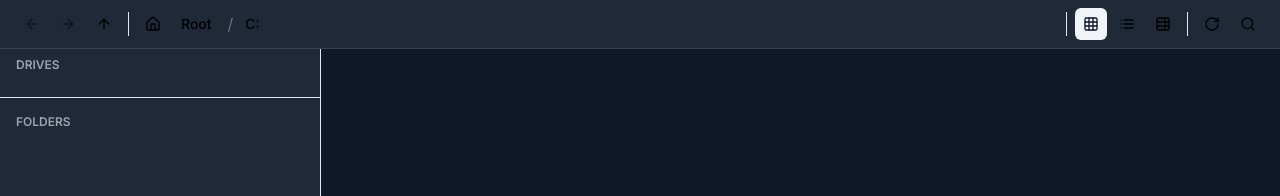
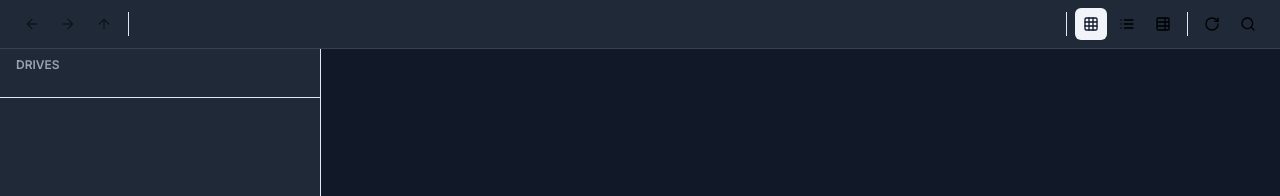
Before and after one commit to tetaplaun/av-explorer, a Next.js app: page / in a window 1280 px wide. Shown: the top 196 px of the page. Built offline with nearby package versions, Linux system fonts and the light colour scheme.

Commit message:
Refactor file path handling and improve directory loading logic in the Electron app. Updated initial currentPath state, added validation for empty paths, and enhanced Windows path detection. Modified DirectoryTree and Toolbar components for better user interaction and path segment processing.

```diff
--- a/app/page.tsx
+++ b/app/page.tsx
@@ -12,7 +12,7 @@ import { StatusBar } from '@/components/explorer/StatusBar'
 import { FileItem, ViewMode } from '@/types/explorer'
 
 export default function Home() {
-  const [currentPath, setCurrentPath] = useState<string>('C:\\')
+  const [currentPath, setCurrentPath] = useState<string>('')
   const [selectedFiles, setSelectedFiles] = useState<string[]>([])
   const [viewMode, setViewMode] = useState<ViewMode>('grid')
   const [history, setHistory] = useState<string[]>([])
@@ -45,6 +45,12 @@ export default function Home() {
 
   const loadFiles = async () => {
     try {
+      // Don't attempt to load if path is empty
+      if (!currentPath || currentPath.trim() === '') {
+        setFiles([])
+        return
+      }
+
       const items = await window.electronAPI.fileSystem.readDirectory(currentPath)
       setFiles(items)
     } catch (error) {
@@ -89,7 +95,9 @@ export default function Home() {
     const segments = currentPath.split(/[\\/]/).filter(Boolean)
     if (segments.length > 1) {
       segments.pop()
-      const parentPath = process.platform === 'win32'
+      // Detect Windows path by checking for drive letter pattern
+      const isWindowsPath = segments.length > 0 && /^[A-Za-z]:?$/.test(segments[0])
+      const parentPath = isWindowsPath
         ? segments.join('\\') + (segments.length === 1 ? '\\' : '')
         : '/' + segments.join('/')
       navigateToPath(parentPath)
@@ -133,7 +141,12 @@ export default function Home() {
               {/* Directory Tree */}
               {currentPath && (
                 <DirectoryTree
-                  rootPath={currentPath.split(/[\\/]/)[0] + (process.platform === 'win32' ? '\\' : '/')}
+                  rootPath={(() => {
+                    const firstSegment = currentPath.split(/[\\/]/)[0]
+                    // Check if it's a Windows drive letter
+                    const isWindowsPath = /^[A-Za-z]:?$/.test(firstSegment)
+                    return firstSegment + (isWindowsPath ? '\\' : '/')
+                  })()}
                   selectedPath={currentPath}
                   onPathSelect={navigateToPath}
                 />
--- a/components/explorer/DirectoryTree.tsx
+++ b/components/explorer/DirectoryTree.tsx
@@ -124,8 +124,8 @@ export function DirectoryTree({ rootPath, selectedPath, onPathSelect }: Director
             }
           }}
         >
-          <button
-            className="mr-1 p-0.5 hover:bg-gray-600 rounded"
+          <div
+            className="mr-1 p-0.5 hover:bg-gray-600 rounded cursor-pointer"
             onClick={(e) => {
               e.stopPropagation()
               toggleExpand(node)
@@ -136,7 +136,7 @@ export function DirectoryTree({ rootPath, selectedPath, onPathSelect }: Director
             ) : (
               <ChevronRight className="h-3 w-3" />
             )}
-          </button>
+          </div>
           {isExpanded ? (
             <FolderOpen className="mr-2 h-4 w-4 text-yellow-600" />
           ) : (
--- a/components/explorer/Toolbar.tsx
+++ b/components/explorer/Toolbar.tsx
@@ -41,7 +41,8 @@ export function Toolbar({
   canGoBack,
   canGoForward
 }: ToolbarProps) {
-  const pathSegments = getPathSegments(currentPath)
+  // Only process path segments if we have a valid path
+  const pathSegments = currentPath ? getPathSegments(currentPath) : []
   const canGoUp = pathSegments.length > 1
 
   return (
@@ -54,7 +55,7 @@ export function Toolbar({
             size="icon"
             className="h-8 w-8"
             onClick={onBack}
-            disabled={!canGoBack}
+            disabled={!!(!canGoBack)}
           >
             <ArrowLeft className="h-4 w-4" />
           </Button>
@@ -63,7 +64,7 @@ export function Toolbar({
             size="icon"
             className="h-8 w-8"
             onClick={onForward}
-            disabled={!canGoForward}
+            disabled={!!(!canGoForward)}
           >
             <ArrowRight className="h-4 w-4" />
           </Button>
@@ -72,7 +73,7 @@ export function Toolbar({
             size="icon"
             className="h-8 w-8"
             onClick={onUp}
-            disabled={!canGoUp}
+            disabled={!!(!canGoUp)}
           >
             <ArrowUp className="h-4 w-4" />
           </Button>
@@ -82,6 +83,8 @@ export function Toolbar({
 
         {/* Path breadcrumbs */}
         <div className="flex flex-1 items-center gap-1 overflow-x-auto">
+          {pathSegments.length > 0 && (
+            <>
               <Button
                 variant="ghost"
                 size="icon"
@@ -102,6 +105,8 @@ export function Toolbar({
                   </Button>
                 </div>
               ))}
+            </>
+          )}
         </div>
 
         <Separator orientation="vertical" className="h-6" />
--- a/lib/fileUtils.ts
+++ b/lib/fileUtils.ts
@@ -70,11 +70,14 @@ export function getPathSegments(path: string): { name: string; path: string }[]
   const segments = []
   const parts = path.split(/[\\/]/).filter(Boolean)
 
-  if (process.platform === 'win32' && parts.length > 0) {
+  // Detect Windows path by checking for drive letter pattern (e.g., C:, D:)
+  const isWindowsPath = parts.length > 0 && /^[A-Za-z]:?$/.test(parts[0])
+
+  if (isWindowsPath) {
     // Handle Windows drive letters
     segments.push({
-      name: parts[0],
-      path: parts[0] + '\\'
+      name: parts[0].replace(':', ''),
+      path: parts[0] + (parts[0].includes(':') ? '\\' : ':\\')
     })
 
     for (let i = 1; i < parts.length; i++) {
```
Also changed, not shown: electron/main.js (+39 -13 lines). Lines whose indentation alone changed are shown as unchanged.
